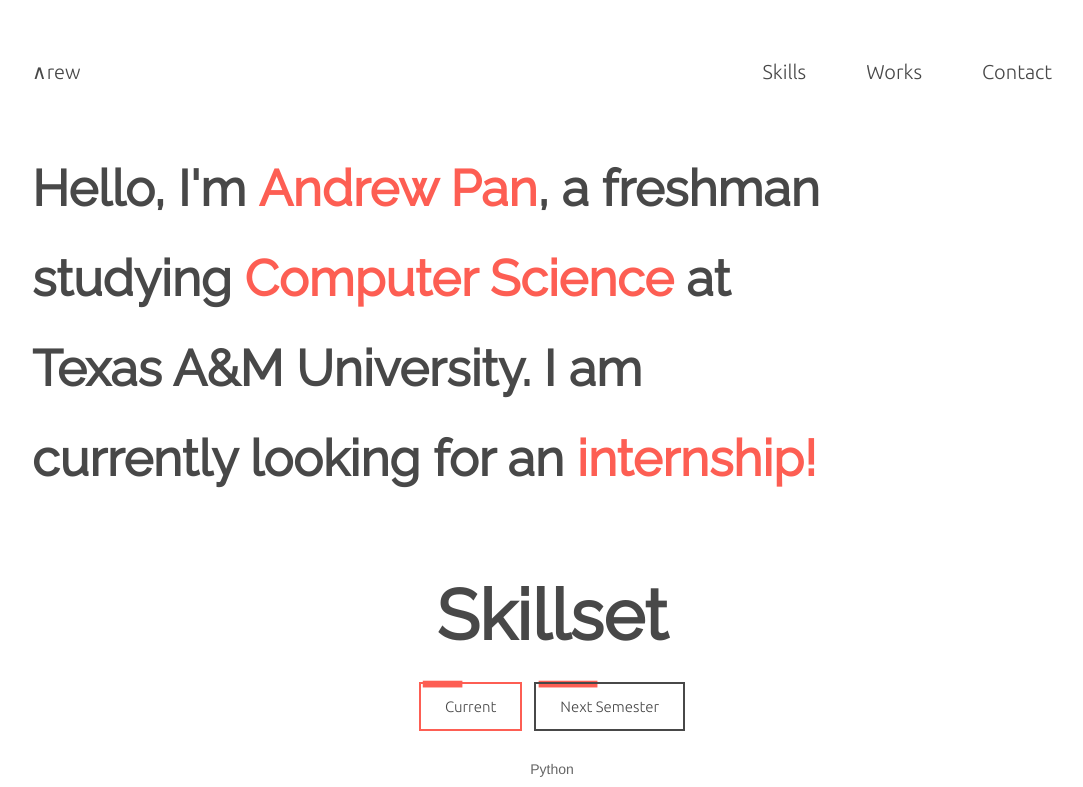
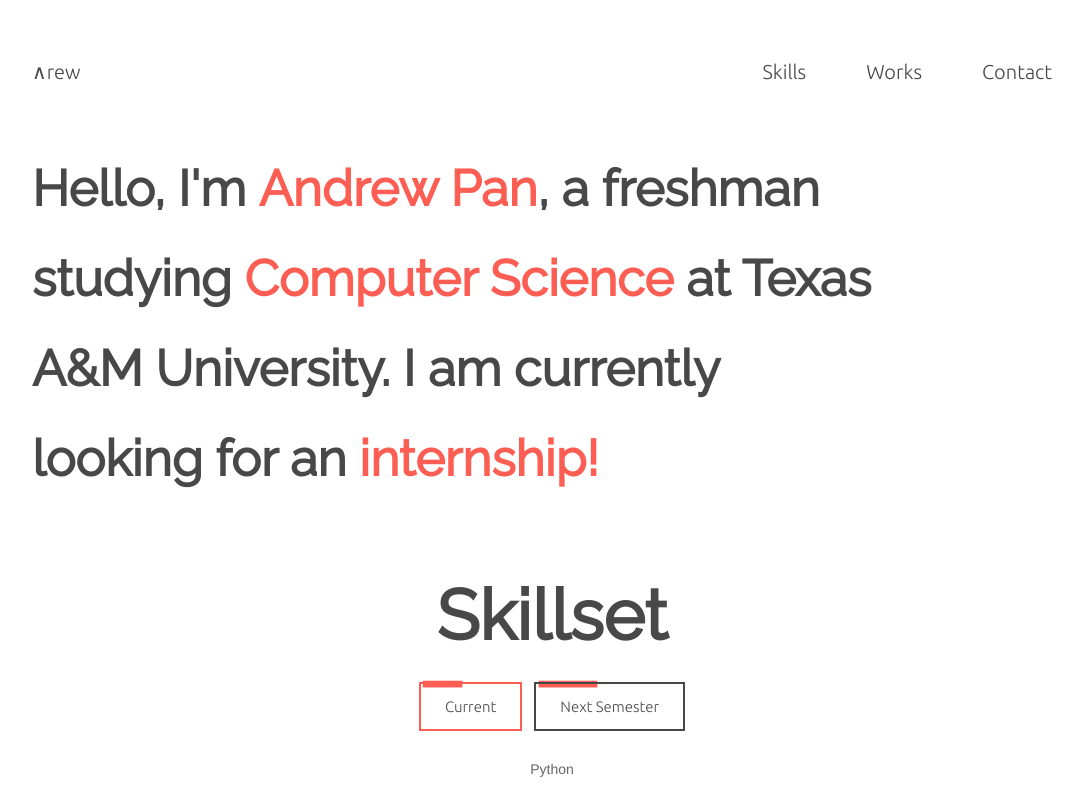
Before and after one commit to pannyandrew/pannyport, a React (Create React App) app: page / in a window 1280 px wide. Shown: the top 787 px of the page, without its empty margins (88-1171 px from the left). Built offline with nearby package versions, Linux system fonts and the light colour scheme.

Commit message:
really good commit

```diff
--- a/src/body.css
+++ b/src/body.css
@@ -8,7 +8,7 @@ h1 {
   font-size: 50px;
   line-height: 90px;
   margin-left: 120px;
-  margin-right: 340px;
+  margin-right: 300px;
 }
 
 #coloredText {
--- a/src/navbar.css
+++ b/src/navbar.css
@@ -2,14 +2,6 @@
   margin-left: 80px;
   margin-right: 80px;
   margin-top: 60px;
-}
-
-body {
-  overflow-x: hidden;
-}
-
-html {
-  overflow-x: hidden;
 }
 
 #logo {
```
